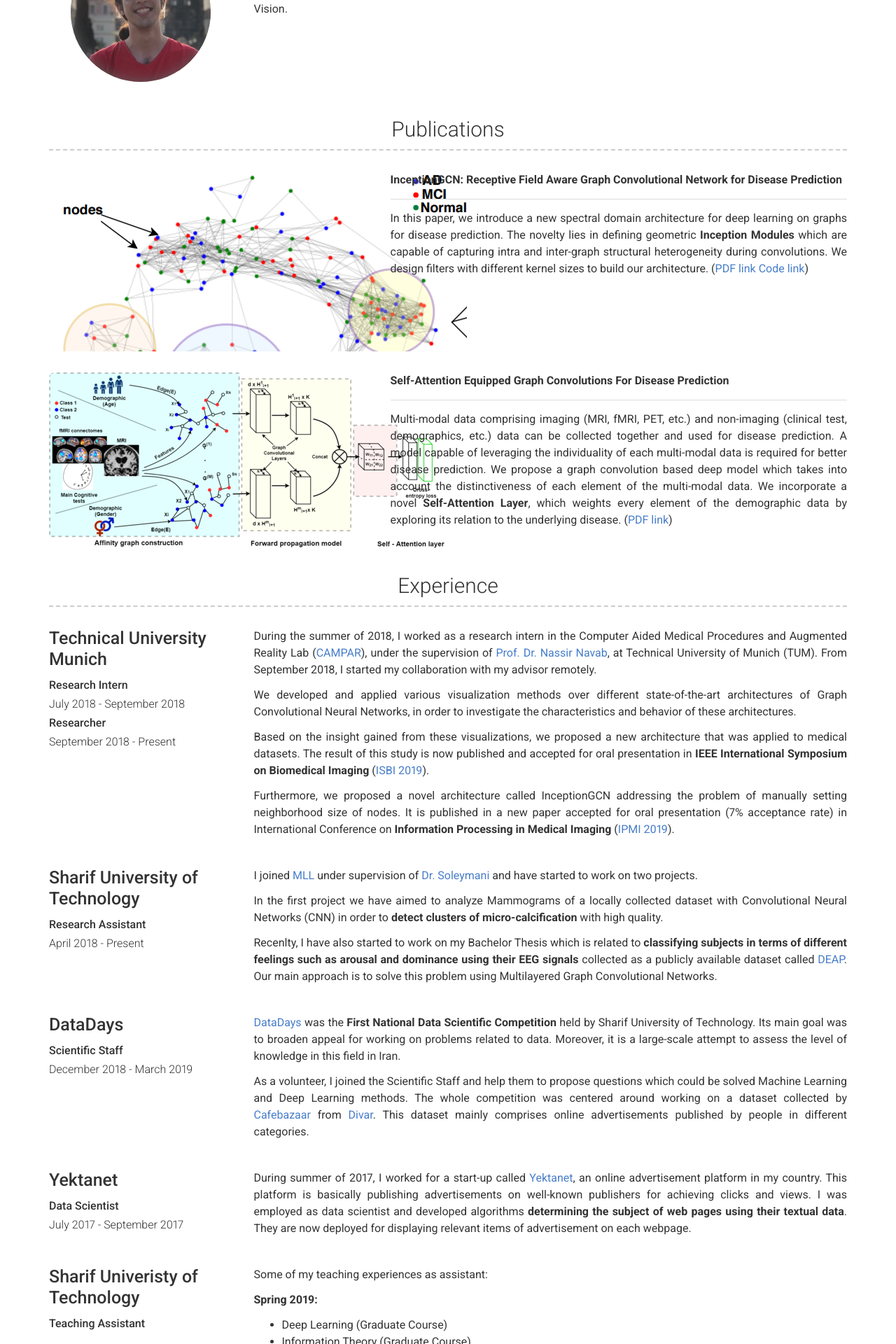
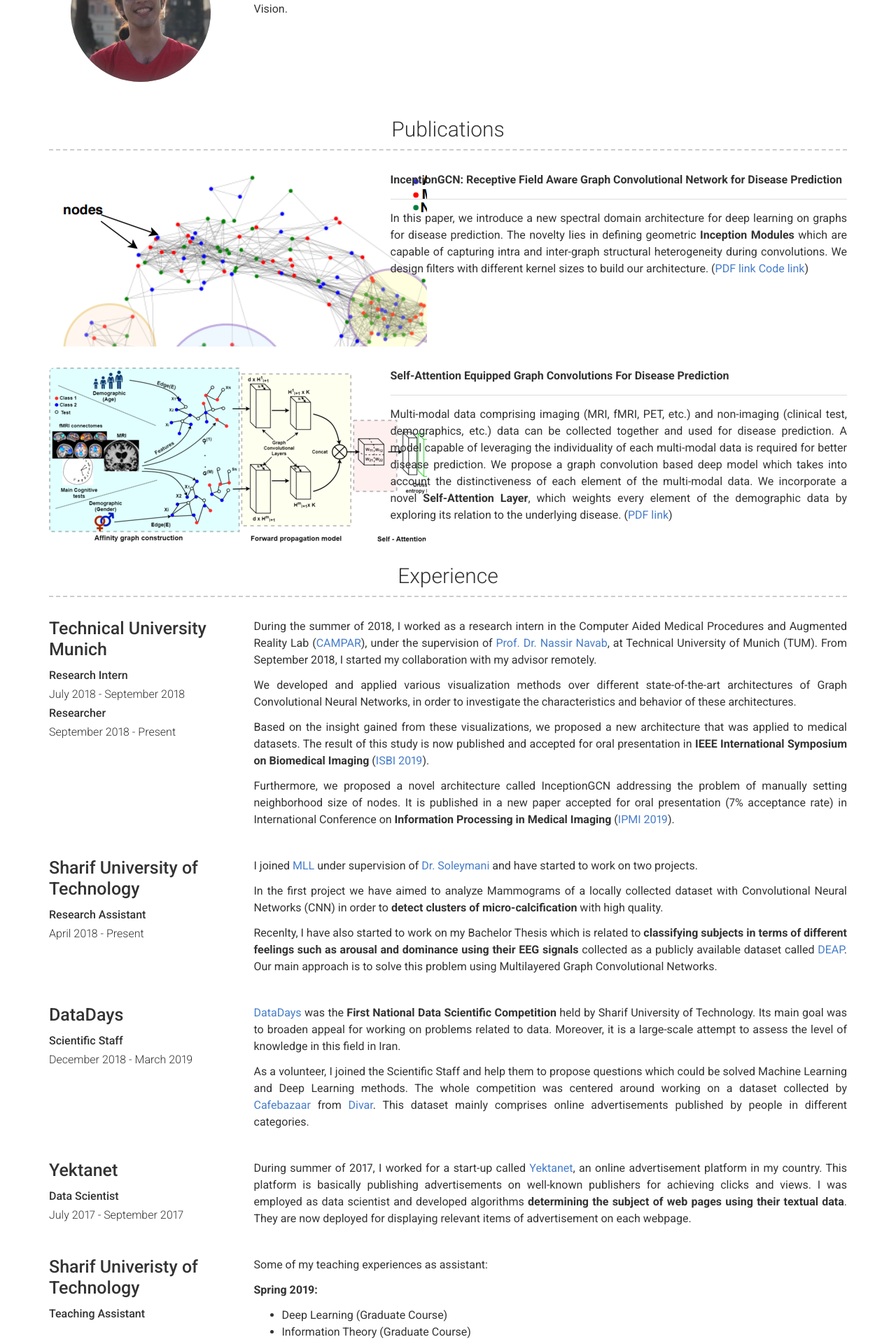
Before and after one commit to shekshaa/shekshaa.github.io, a Jekyll site: the page built from index.md, in a window 1280 px wide. Shown: the part 372-2292 px from the top of the page at 70% size. Built offline with Jekyll 4.4.1, drawn with Linux system fonts in a browser that asks for light colours.

Commit message:
Update modern-resume-theme.scss

```diff
--- a/_sass/modern-resume-theme.scss
+++ b/_sass/modern-resume-theme.scss
@@ -70,8 +70,8 @@ ul.icons a {
 }
 
 .pub-img {
-  width: 597px;
-  height: 257px;
+  width: 540px;
+  height: 250px;
   display: block;
   border-radius: 8px;
 }
```
